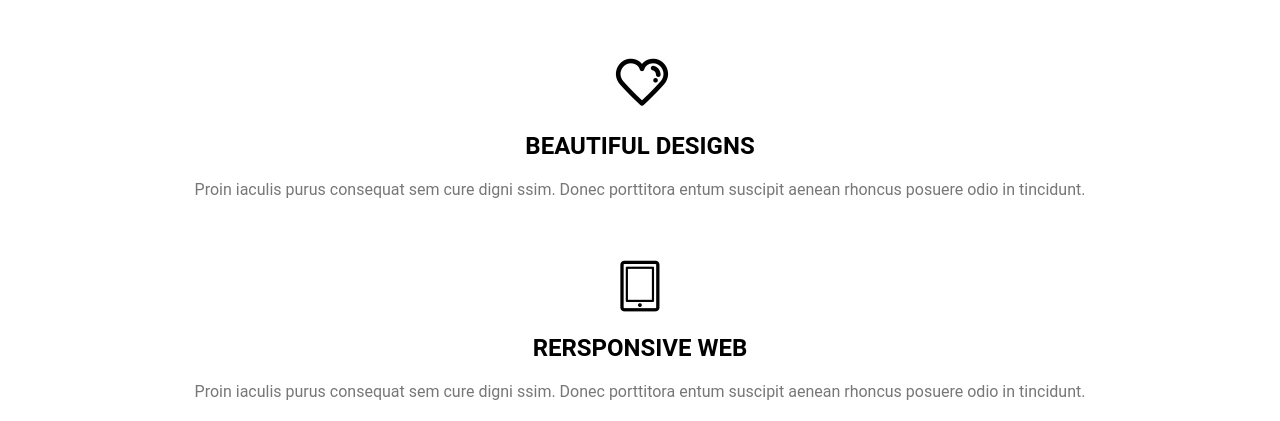
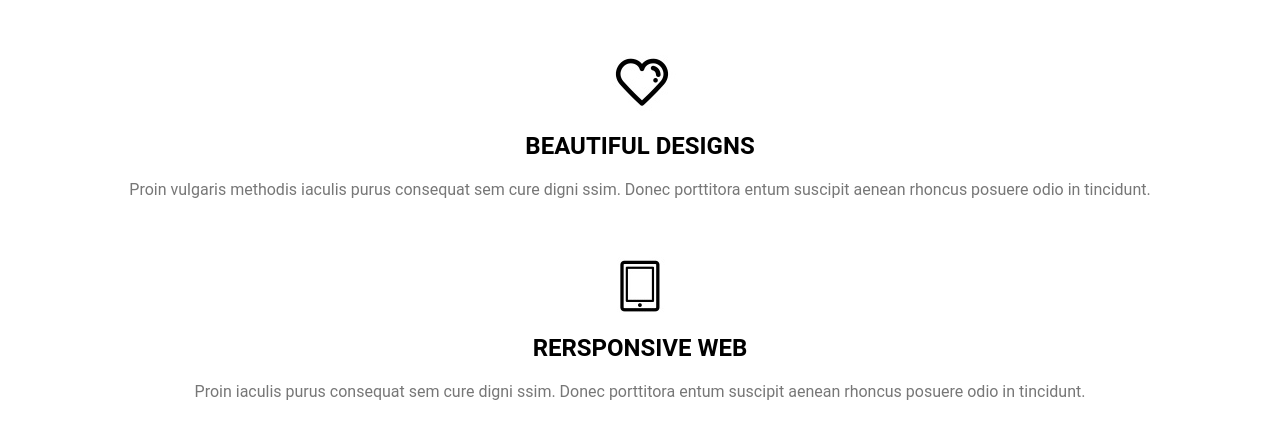
Before and after one commit to kalwi7/weekly3, a plain HTML site: page index.html in a window 1280 px wide. Shown: the part 676-1097 px from the top of the page. Drawn offline with Linux system fonts and the light colour scheme.

Commit message:
another test

```diff
--- a/index.html
+++ b/index.html
@@ -30,7 +30,7 @@
     <div class="services-item">
         <img src="img/herat.jpg" alt="heart image">
         <h2 class="service-title">beautiful designs</h2>
-        <p class="services-item-desc">Proin iaculis purus consequat sem cure digni ssim. Donec porttitora entum suscipit aenean rhoncus posuere odio in tincidunt.</p>
+        <p class="services-item-desc">Proin vulgaris methodis iaculis purus consequat sem cure digni ssim. Donec porttitora entum suscipit aenean rhoncus posuere odio in tincidunt.</p>
     </div>
     <div class="services-item">
         <img src="img/tel.jpg" alt="heart image">
```
